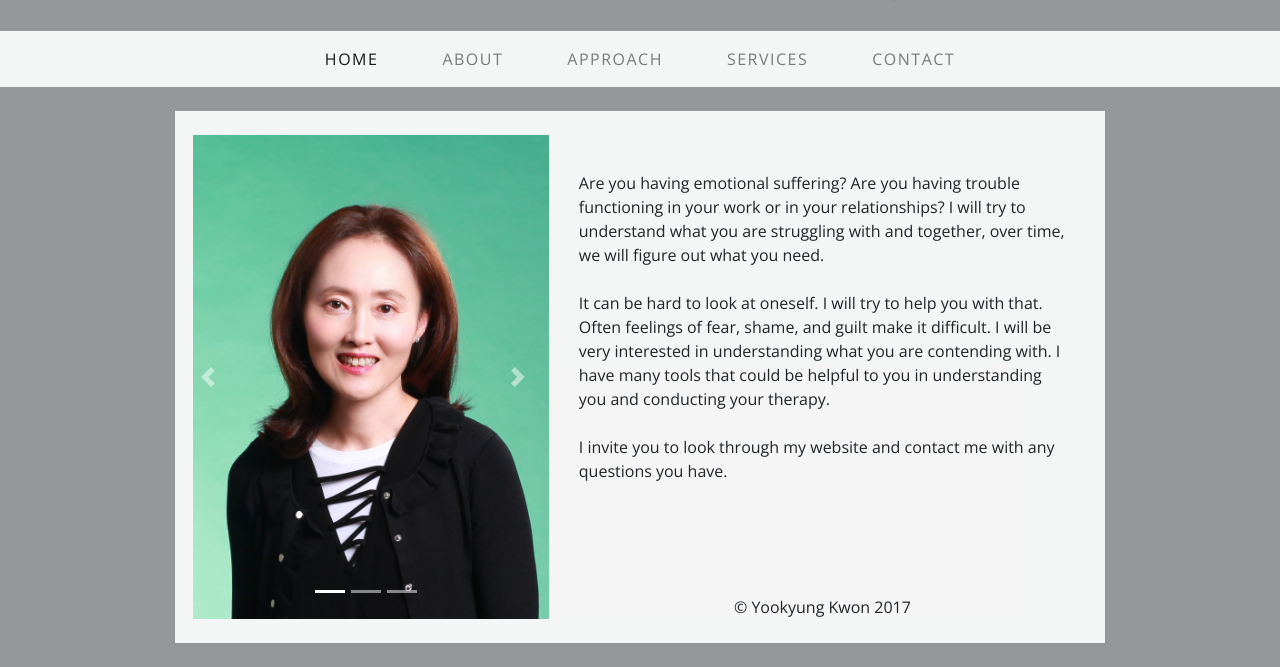
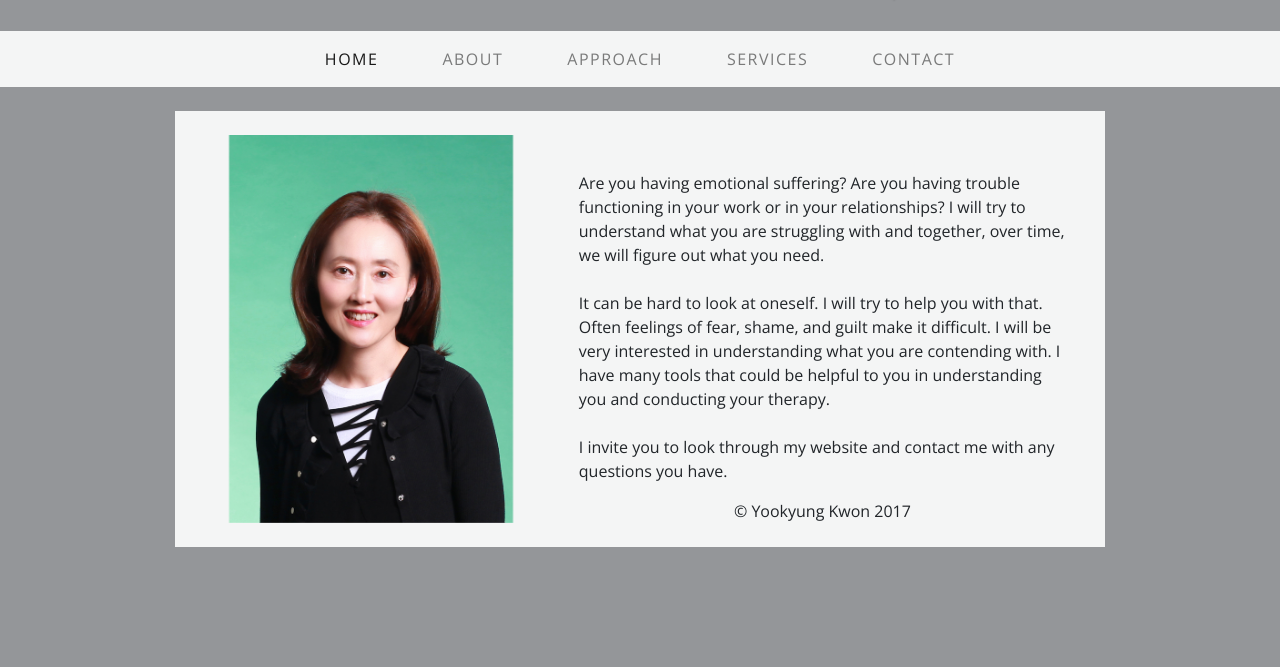
Before and after one commit to KwonPsychotherapy/KwonPsychotherapy.github.io, a website: page index.html in a window 1280 px wide. Shown: the part 145-812 px from the top of the page. Drawn offline with nearby package versions, Linux system fonts and the light colour scheme.

Commit message:
reduce portrait size

```diff
--- a/index.html
+++ b/index.html
@@ -63,27 +63,14 @@
         <div class="row">
           <!-- Image Carousel -->
           <div id="carouselExampleIndicators" class="carousel slide" data-ride="carousel" style="width:40%;padding-left: 1%">
-            <ol class="carousel-indicators">
-              <li data-target="#carouselExampleIndicators" data-slide-to="0" class="active"></li>
-              <li data-target="#carouselExampleIndicators" data-slide-to="1"></li>
-              <li data-target="#carouselExampleIndicators" data-slide-to="2"></li>
-            </ol>
             <div class="carousel-inner" role="listbox">
               <div class="carousel-item active">
-                <img class="d-block img-fluid w-100" src="img/portrait.jpg" alt="">
+                <img class="d-block img-fluid" style="width:80%;height:80%;margin-right:auto;margin-left:auto;" src="img/portrait_copy.jpg" alt="">
                 <div class="carousel-caption d-none d-md-block">
 
                 </div>
               </div>
             </div>
-            <a class="carousel-control-prev" href="#carouselExampleIndicators" role="button" data-slide="prev">
-              <span class="carousel-control-prev-icon" aria-hidden="true"></span>
-              <span class="sr-only">Previous</span>
-            </a>
-            <a class="carousel-control-next" href="#carouselExampleIndicators" role="button" data-slide="next">
-              <span class="carousel-control-next-icon" aria-hidden="true"></span>
-              <span class="sr-only">Next</span>
-            </a>
           </div>
           <!-- Welcome Message -->
           <div class="text-center mt-3" style="width:60%;position:relative">
```
Also changed, not shown: img/portrait_copy.jpg (added).
